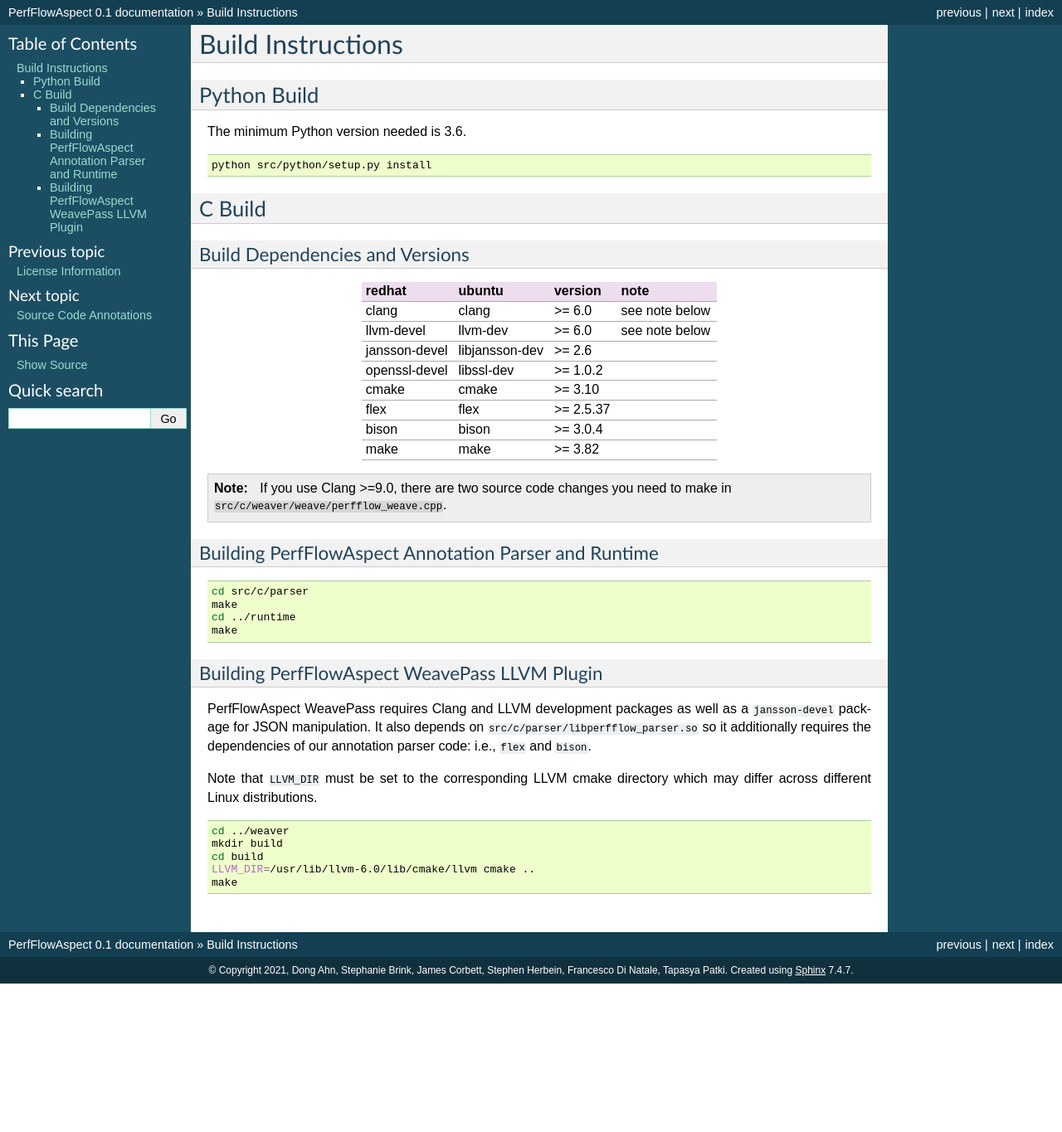
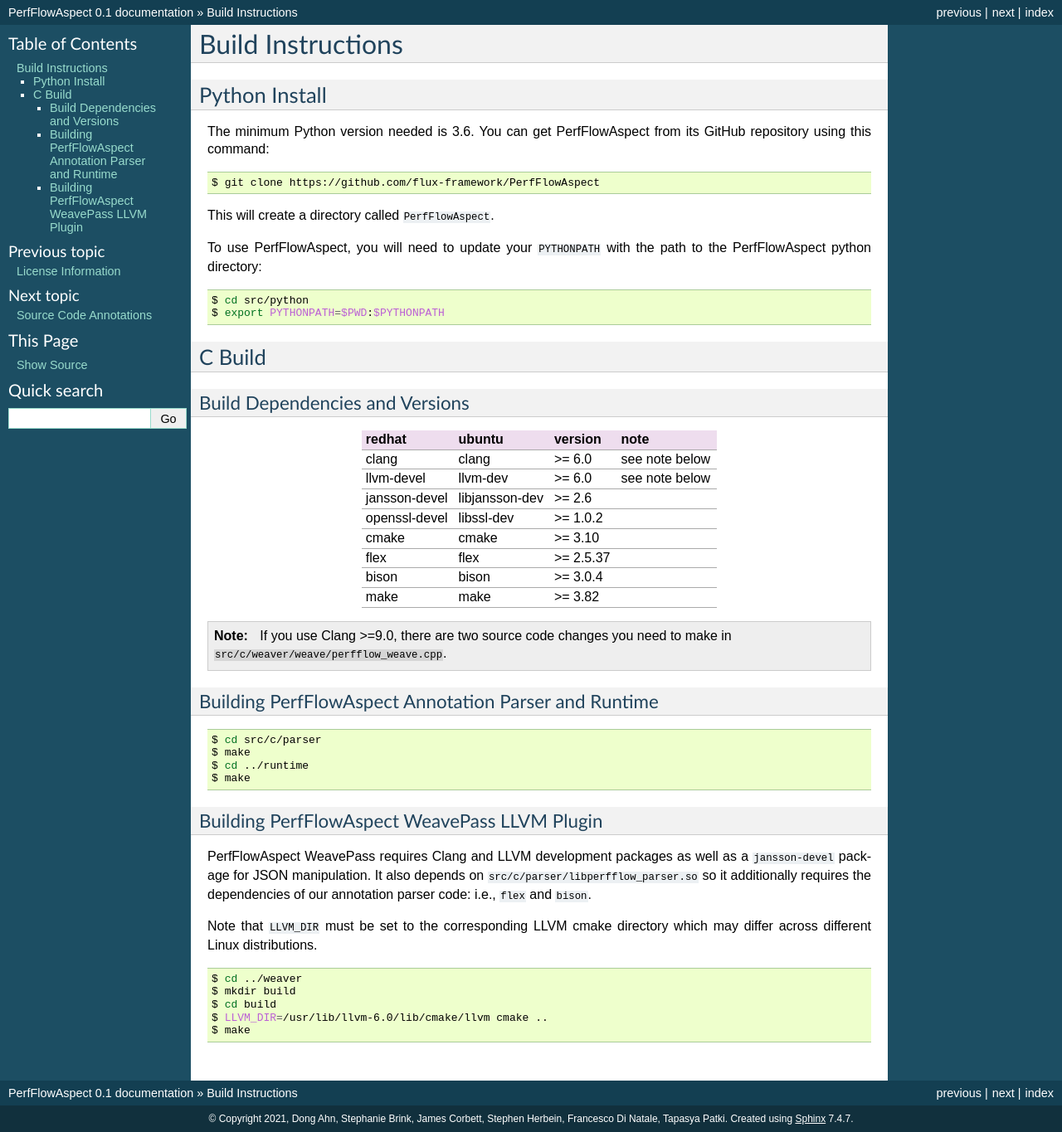
Before and after one commit to flux-framework/PerfFlowAspect, a Sphinx documentation site: the page built from docs/BuildingPerfFlowAspect.rst, in a window 1280 px wide. Shown: the whole page at 83% size. Built offline with Sphinx 7.4.7, drawn with Linux system fonts in a browser that asks for light colours; before the commit the page ends 1186 px from its top, so only the background shows below that.

Commit message:
update instructions for using PFA in python

```diff
--- a/docs/BuildingPerfFlowAspect.rst
+++ b/docs/BuildingPerfFlowAspect.rst
@@ -8,14 +8,25 @@
 Build Instructions
 ##################
 
-Python Build
-------------
+Python Install
+--------------
 
-The minimum Python version needed is 3.6.
+The minimum Python version needed is 3.6. You can get PerfFlowAspect from its
+GitHub repository using this command:
 
 .. code:: bash
 
-   python src/python/setup.py install
+   $ git clone https://github.com/flux-framework/PerfFlowAspect
+
+This will create a directory called ``PerfFlowAspect``.
+
+To use PerfFlowAspect, you will need to update your ``PYTHONPATH`` with the
+path to the PerfFlowAspect python directory:
+
+.. code:: bash
+
+   $ cd src/python
+   $ export PYTHONPATH=$PWD:$PYTHONPATH
 
 
 C Build
@@ -48,10 +59,10 @@ Building PerfFlowAspect Annotation Parser and Runtime
 
 .. code:: bash
 
-   cd src/c/parser
-   make
-   cd ../runtime
-   make
+   $ cd src/c/parser
+   $ make
+   $ cd ../runtime
+   $ make
 
 
 Building PerfFlowAspect WeavePass LLVM Plugin
@@ -67,8 +78,8 @@ which may differ across different Linux distributions.
 
 .. code:: bash
 
-   cd ../weaver
-   mkdir build
-   cd build
-   LLVM_DIR=/usr/lib/llvm-6.0/lib/cmake/llvm cmake ..
-   make
+   $ cd ../weaver
+   $ mkdir build
+   $ cd build
+   $ LLVM_DIR=/usr/lib/llvm-6.0/lib/cmake/llvm cmake ..
+   $ make
```
